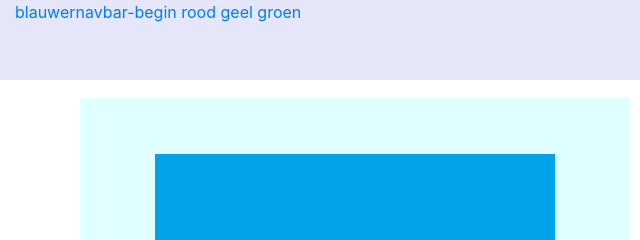
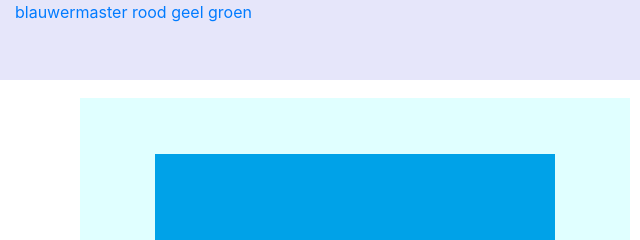
Before and after one commit to EstebanVihaio/navbars, a plain HTML site: page index.html in a window 1280 px wide. Shown: the top 240 px of the page, 0-640 px from the left. Drawn offline with nearby package versions, Linux system fonts and the light colour scheme.

Commit message:
blauwermaster

```diff
--- a/index.html
+++ b/index.html
@@ -14,7 +14,7 @@
   </head>
   <body>
     <header class="fixed-top container-fluid">
-      <a href="#blue">blauwernavbar-begin</a>
+      <a href="#blue">blauwermaster</a>
       <a href="#red">rood</a>
       <a href="#yellow">geel</a>
       <a href="#green">groen</a>
```
